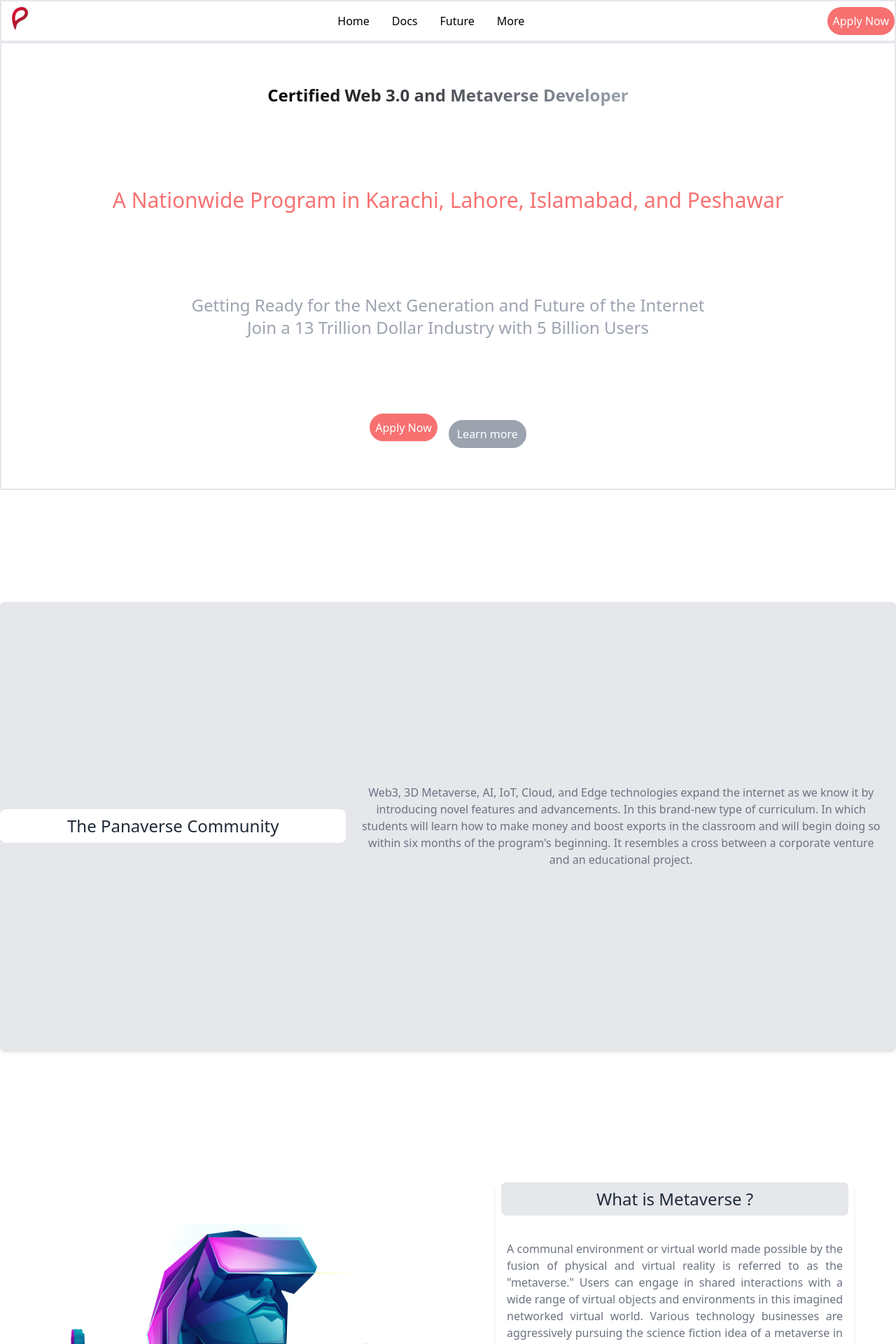
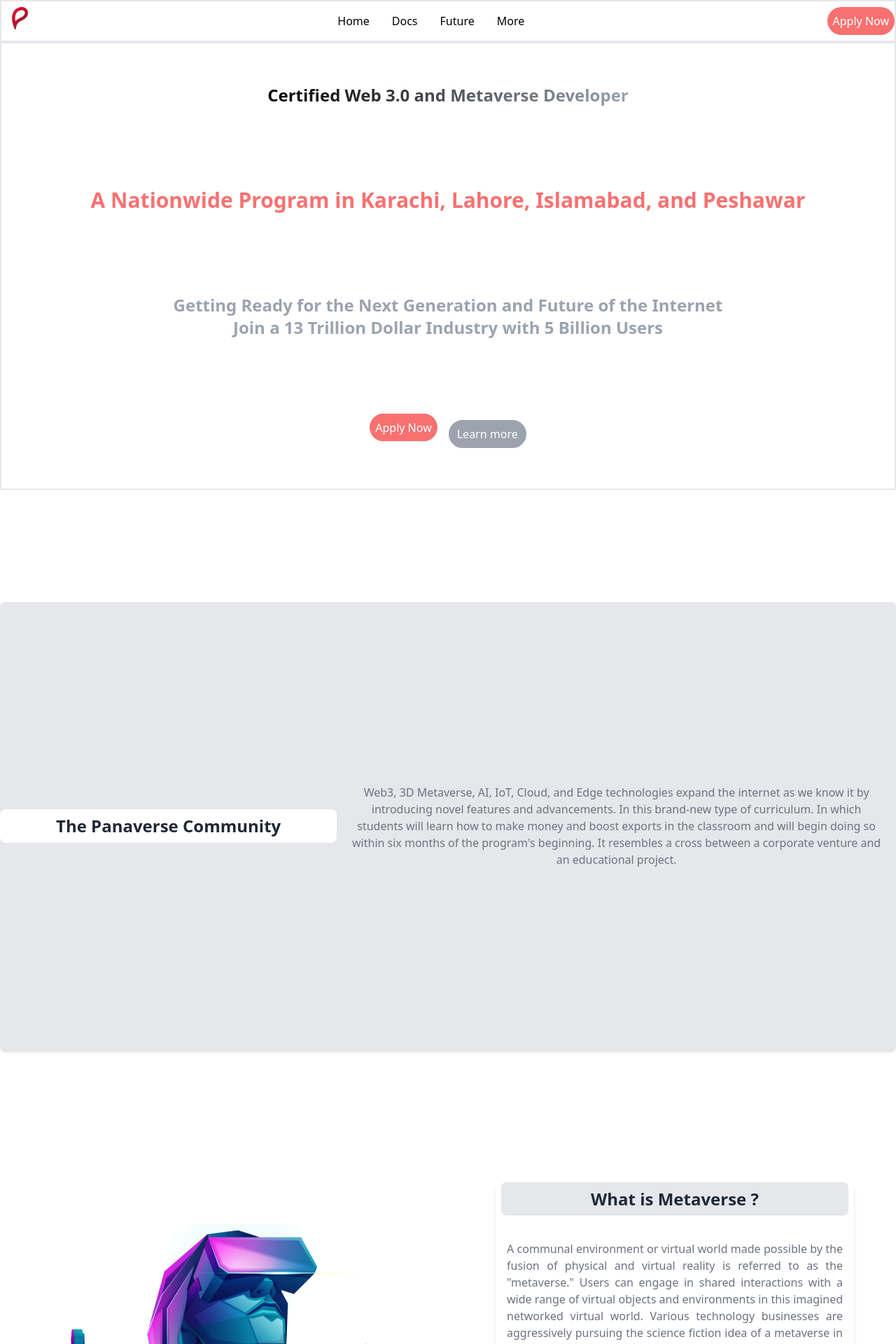
Before and after one commit to JunaidAlam789/panaverse_site_tailwind, a Next.js app: page / in a window 1280 px wide. Shown: the top 1920 px of the page at 70% size. Built offline with nearby package versions, Linux system fonts and the light colour scheme.

Commit message:
retouching fonts sizes
retouching fonts

```diff
--- a/app/components/Main_Section.tsx
+++ b/app/components/Main_Section.tsx
@@ -3,18 +3,19 @@
       <div className="h-screen" >
         <span className="h-4/5 flex flex-col justify-around items-center border-2">
 
-              <span className="  text-xl sm:text-2xl font-bold
+              <span className="  text-xl sm:text-2xl font-bold text-center
               bg-clip-text text-transparent bg-gradient-to-l from-gray-400 to-black">
               Certified Web 3.0 and Metaverse Developer
               </span>
 
-            <span className=" font-bold text-base sm:text-xl md:text-2xl lg:text-3xl text-red-400 sm:font-thin md:font-normal lg:font-medium ">
+            <span className="font-bold text-base text-center sm:text-xl md:text-2xl lg:text-3xl text-red-400 sm:font-bold md:font-bold lg:font-bold ">
             A Nationwide Program in Karachi, Lahore, Islamabad, and Peshawar
             </span>
+
            <span className="flex flex-col justify-between items-center">
-          <span className=" sm:justify-center text-gray-400 text-base sm:text-xl md:text-2xl">
+          <span className="font-bold text-center sm:justify-center text-gray-400 text-sm sm:text-xl md:text-2xl">
           Getting Ready for the Next Generation and Future of the Internet</span>
-          <span className="visible sm:justify-center text-gray-400 text-base sm:text-xl md:text-2xl">
+          <span className="visible font-bold text-center sm:justify-center text-gray-400 text-sm sm:text-xl md:text-2xl">
           Join a 13 Trillion Dollar Industry with 5 Billion Users</span>
           </span>
           <span className="flex flex-col sm:flex-row">
--- a/app/components/MetaverseAnimate.tsx
+++ b/app/components/MetaverseAnimate.tsx
@@ -10,10 +10,10 @@
              </div>
 
            <div className="flex flex-col w-auto sm:w-2/5 text-gray-500 bg-white rounded-md shadow-md">
-           <p className="text-gray-800 bg-gray-200 rounded-lg text-2xl animate-bounce text-center m-2 p-2">
+           <p className="text-gray-800 bg-gray-200 rounded-lg font-bold text-2xl animate-bounce text-center m-2 p-2">
             What is Metaverse ?</p>
 
-          <p className="text-gray-500  text-justify p-2 m-2">
+          <p className="text-gray-500 text-justify p-2 m-2">
 
 A communal environment or virtual world made possible by the fusion of physical and virtual reality is referred to as the "metaverse." Users can engage in shared interactions with a wide range of virtual objects and environments in this imagined networked virtual world. Various technology businesses are aggressively pursuing the science fiction idea of a metaverse in an effort to give users a seamless and immersive experience.
 
--- a/app/components/Section2.tsx
+++ b/app/components/Section2.tsx
@@ -7,9 +7,10 @@
         <div className="h-4/5 flex flex-col sm:flex-row sm:justify-center items-center
         border-gray-500  bg-gray-200 rounded-md shadow-md ">
 
-            <p className="text-gray-800 bg-white text-2xl rounded-lg text-center my-2 py-2 px-24">
+            <p className="text-gray-800 bg-white font-bold text-2xl rounded-lg my-2 py-2 px-20">
             The Panaverse Community
             </p>
+
             <p className=" text-gray-500 flex-1 text-center p-4">
 
             Web3, 3D Metaverse, AI, IoT, Cloud, and Edge technologies expand the internet as we know it by introducing novel features and advancements. In this brand-new type of curriculum. In which students will learn how to make money and boost exports
```
